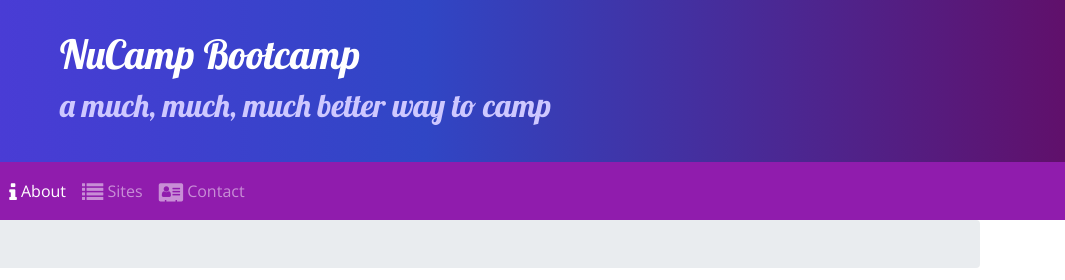
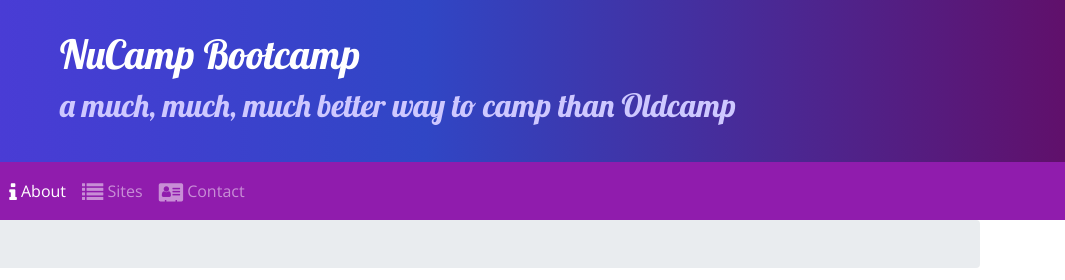
Before and after one commit to MarkleyClassroom/Week-2-Workshop-Complete, a website: page aboutus.html in a window 1280 px wide. Shown: the top 280 px of the page, 215-1280 px from the left. Drawn offline with nearby package versions, Linux system fonts and the light colour scheme.

Commit message:
added to h2

```diff
--- a/aboutus.html
+++ b/aboutus.html
@@ -28,7 +28,7 @@
                 </div>
                 <div class="col">
                     <h1>NuCamp Bootcamp</h1>
-                    <h2>a much, much, much better way to camp</h2>
+                    <h2>a much, much, much better way to camp than Oldcamp</h2>
                 </div>
             </div>
         </div>
```
